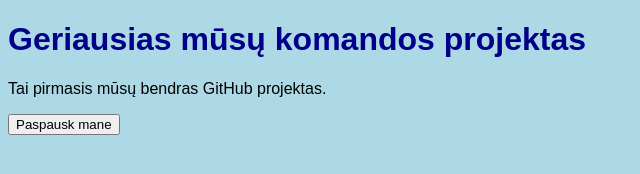
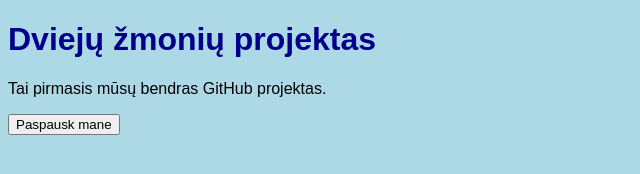
Before and after one commit to cesonis3-pixel/team-project, a plain HTML site: page index.html in a window 1280 px wide. Shown: the whole page, without its empty margins (0-640 px from the left). Drawn offline with Linux system fonts and the light colour scheme.

Commit message:
Pakeista puslapio antraštė

```diff
--- a/index.html
+++ b/index.html
@@ -8,7 +8,7 @@
 </head>
 <body>
 
-  <h1>Geriausias mūsų komandos projektas</h1>
+  <h1>Dviejų žmonių projektas</h1>
   <p>Tai pirmasis mūsų bendras GitHub projektas.</p>
 <button>Paspausk mane</button>
   <script src="script.js"></script>
```
